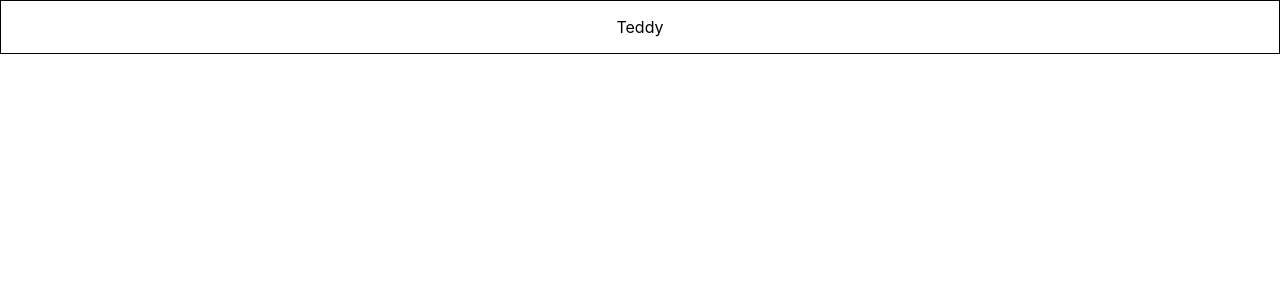
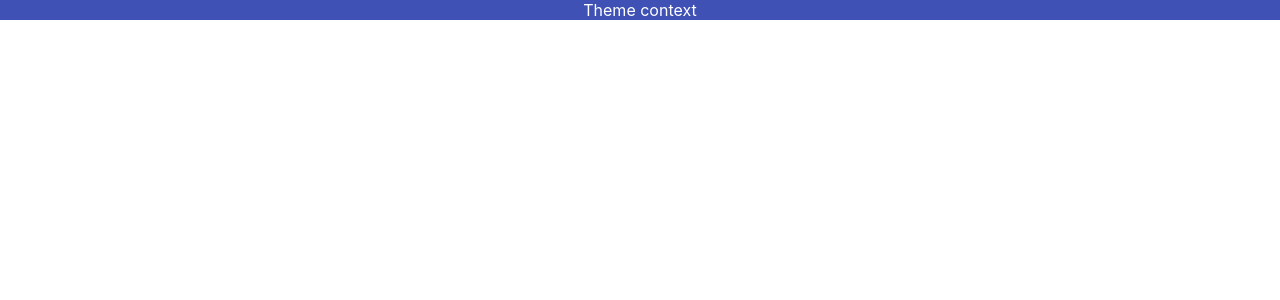
Before and after one commit to blessing986/React-TypeScript, a React (Create React App) app: page / in a window 1280 px wide. Shown: the top 300 px of the page. Built offline with nearby package versions, Linux system fonts and the light colour scheme.

Commit message:
chore: useContext hook

```diff
--- a/src/App.tsx
+++ b/src/App.tsx
@@ -8,6 +8,8 @@
 import { Person } from "./components/Person";
 import { PersonList } from "./components/PersonList";
 import { Status } from "./components/Status";
+import { ThemeContextProvider } from "./components/context/ThemeContext";
+import { Box } from "./components/context/Box";
 
 function App() {
   const personName = {
@@ -48,7 +50,10 @@
       />
       <Input value="" handleChange={(event) => console.log(event)} /> */}
 
-      <Container styles={{ border: "1px solid black", padding: "1rem" }} />
+      {/* <Container styles={{ border: "1px solid black", padding: "1rem" }} /> */}
+      <ThemeContextProvider>
+        <Box />
+      </ThemeContextProvider>
     </div>
   );
 }
--- /dev/null
+++ b/src/components/context/Box.tsx
@@ -0,0 +1,13 @@
+import { useContext } from "react";
+import { ThemeContext } from "./ThemeContext";
+
+export const Box = () => {
+  const theme = useContext(ThemeContext);
+  return (
+    <div
+      style={{ backgroundColor: theme.primary.main, color: theme.primary.text }}
+    >
+      Theme context
+    </div>
+  );
+};
--- /dev/null
+++ b/src/components/context/Theme.ts
@@ -0,0 +1,10 @@
+export const Theme = {
+  primary: {
+    main: "#3f51b5",
+    text: "#fff",
+  },
+  secondary: {
+    main: "#f50057",
+    text: "#fff",
+  },
+};
--- /dev/null
+++ b/src/components/context/ThemeContext.tsx
@@ -0,0 +1,16 @@
+import { createContext } from "react";
+import { Theme } from "./Theme";
+
+type ThemeContextProviderProps = {
+  children: React.ReactNode;
+};
+
+export const ThemeContext = createContext(Theme);
+
+export const ThemeContextProvider = ({
+  children,
+}: ThemeContextProviderProps) => {
+  return (
+    <ThemeContext.Provider value={Theme}>{children}</ThemeContext.Provider>
+  );
+};
```
